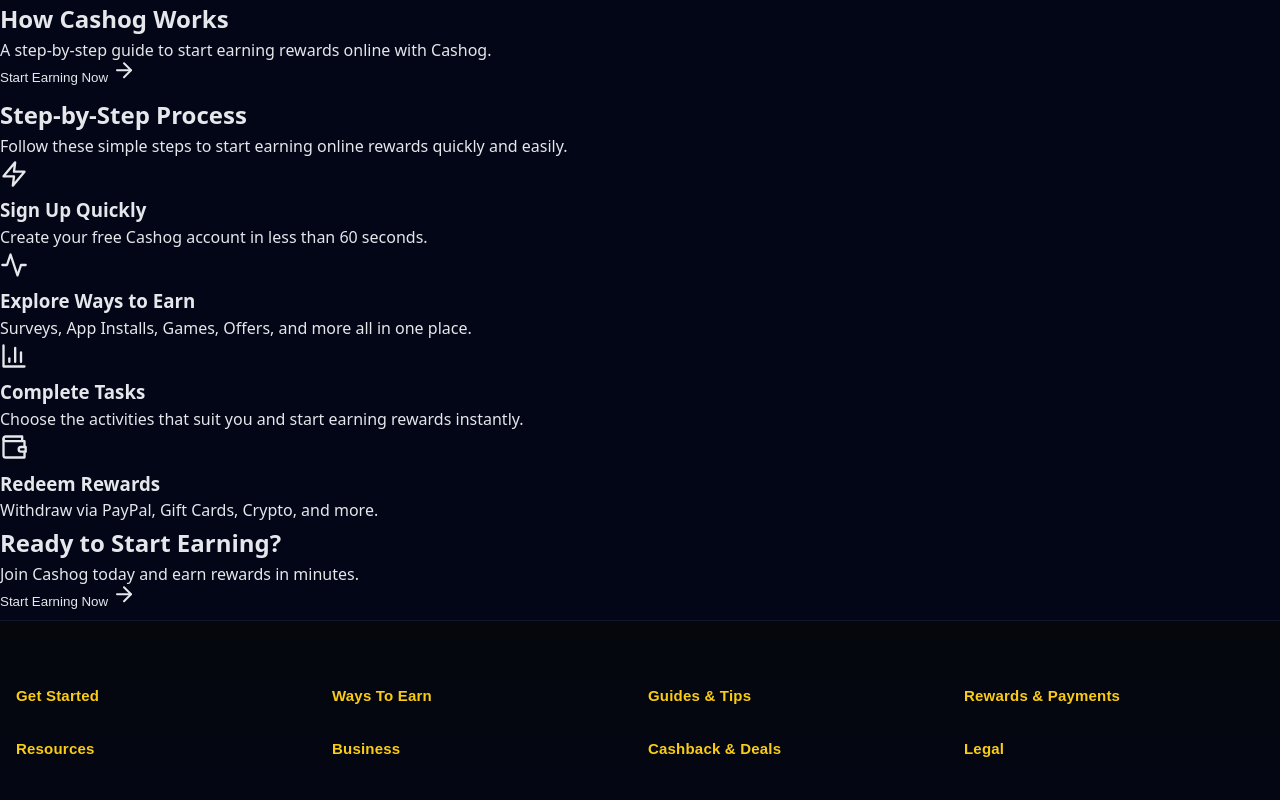
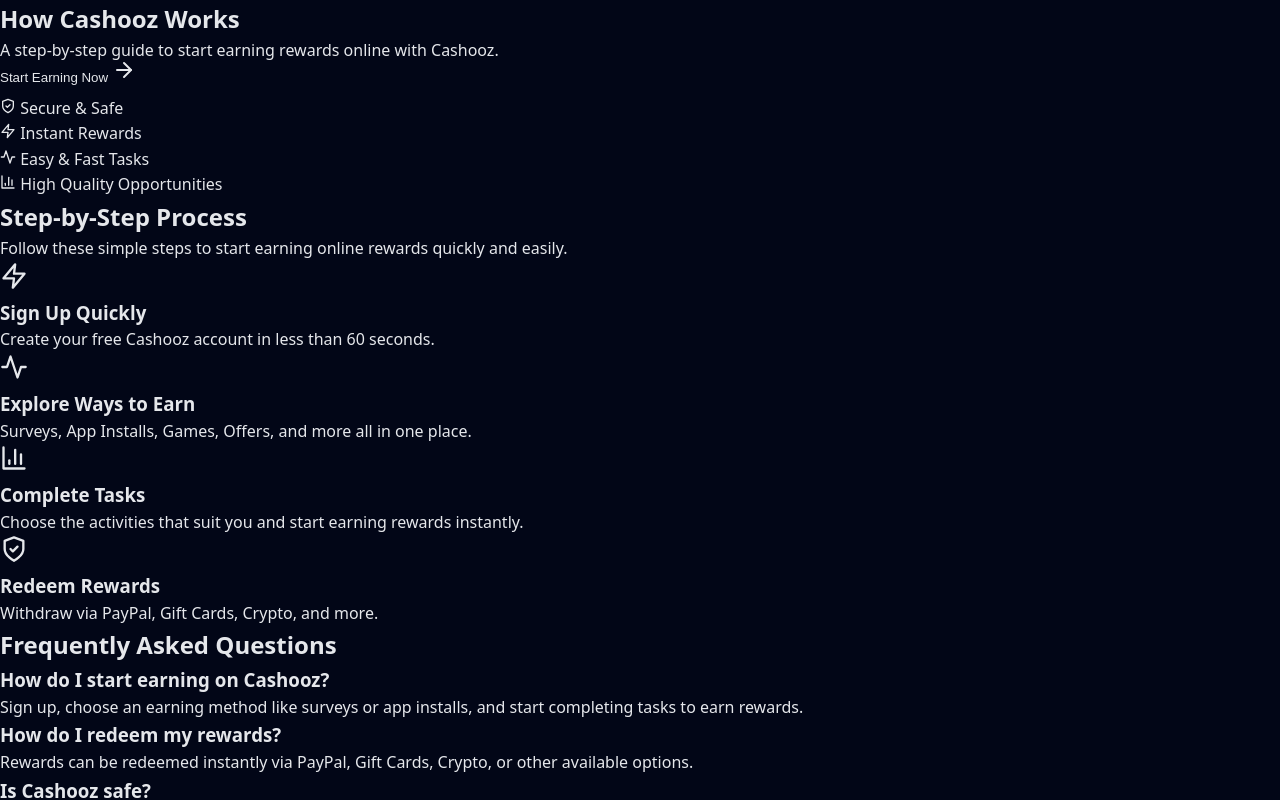
Before and after one commit to tool63/cashin, a Next.js app: page /how-it-works in a window 1280 px wide. Shown: the top 800 px of the page. Built offline with nearby package versions, Linux system fonts and the light colour scheme.

Commit message:
Update page.tsx

```diff
--- a/app/how-it-works/page.tsx
+++ b/app/how-it-works/page.tsx
@@ -1,127 +1,327 @@
+
+
+
 "use client";
 
-import { useRef, useState, useEffect } from "react";
+
+import { useEffect, useRef, useState } from "react";
+
 import { motion } from "framer-motion";
-import { ArrowRight, ShieldCheck, Zap, Activity, BarChart3, Wallet } from "lucide-react";
+
+import { ArrowRight, ShieldCheck, Zap, Activity, BarChart3, Eye } from "lucide-react";
+
 
 const steps = [
+
   {
+
     title: "Sign Up Quickly",
-    description: "Create your free Cashog account in less than 60 seconds.",
+
+    description: "Create your free Cashooz account in less than 60 seconds.",
+
     icon: <Zap size={28} />,
+
   },
+
   {
+
     title: "Explore Ways to Earn",
+
     description: "Surveys, App Installs, Games, Offers, and more all in one place.",
+
     icon: <Activity size={28} />,
+
   },
+
   {
+
     title: "Complete Tasks",
+
     description: "Choose the activities that suit you and start earning rewards instantly.",
+
     icon: <BarChart3 size={28} />,
+
   },
+
   {
+
     title: "Redeem Rewards",
+
     description: "Withdraw via PayPal, Gift Cards, Crypto, and more.",
-    icon: <Wallet size={28} />,
+
+    icon: <ShieldCheck size={28} />,
+
   },
+
 ];
 
-export default function HowCashogWorks() {
+
+export default function HowCashoozWorks() {
+
   const heroRef = useRef<HTMLDivElement>(null);
+
   const footerRef = useRef<HTMLDivElement>(null);
+
   const [showFloating, setShowFloating] = useState(false);
 
-  const handleCTA = () => alert("Create your Cashog account to start earning today!");
+
+  const handleCTA = () => {
+
+    alert("Create your Cashooz account to start earning today!");
+
+  };
+
 
   const ctaGradient = "bg-gradient-to-r from-cyan-400 via-emerald-400 to-teal-400";
 
+
+  /* Floating CTA logic */
+
   useEffect(() => {
+
     if (!heroRef.current || !footerRef.current) return;
+
+
     const observer = new IntersectionObserver(
+
       (entries) => {
+
         const heroVisible = entries.find((e) => e.target === heroRef.current)?.isIntersecting;
+
         const footerVisible = entries.find((e) => e.target === footerRef.current)?.isIntersecting;
+
         setShowFloating(!heroVisible && !footerVisible);
+
       },
+
       { threshold: 0.3 }
+
     );
+
+
     observer.observe(heroRef.current);
+
     observer.observe(footerRef.current);
+
+
     return () => observer.disconnect();
+
   }, []);
 
+
   return (
+
     <div className="min-h-screen bg-gradient-to-br from-[#0b101f] via-[#020617] to-black text-white">
+
+
       {/* HERO */}
+
       <section ref={heroRef} className="px-4 pt-24 pb-28 text-center max-w-7xl mx-auto">
+
         <motion.h1
+
           initial={{ opacity: 0, y: -20 }}
+
           animate={{ opacity: 1, y: 0 }}
+
           className="text-4xl md:text-6xl font-extrabold"
+
         >
-          How <span className="bg-gradient-to-r from-cyan-400 via-emerald-400 to-teal-400 bg-clip-text text-transparent">Cashog</span> Works
+
+          How <span className="bg-gradient-to-r from-cyan-400 via-emerald-400 to-teal-400 bg-clip-text text-transparent">Cashooz Works</span>
+
         </motion.h1>
+
+
         <p className="text-gray-400 mt-6 max-w-2xl mx-auto text-lg">
-          A step-by-step guide to start earning rewards online with Cashog.
+
+          A step-by-step guide to start earning rewards online with Cashooz.
+
         </p>
+
+
+        <div className="mt-10">
+
           <motion.button
+
             onClick={handleCTA}
+
             animate={{ y: [0, -6, 0] }}
+
             transition={{ repeat: Infinity, duration: 1.6 }}
-          className={`mt-10 inline-flex items-center gap-3 px-12 py-5 rounded-3xl font-bold text-lg ${ctaGradient} shadow-2xl hover:scale-105`}
+
+            className={`inline-flex items-center gap-3 px-12 py-5 rounded-3xl font-bold text-lg ${ctaGradient} shadow-2xl hover:scale-105`}
+
           >
+
             Start Earning Now <ArrowRight />
+
           </motion.button>
+
+        </div>
+
       </section>
 
-      {/* STEPS */}
-      <section className="px-4 py-20 max-w-7xl mx-auto text-center">
-        <h2 className="text-3xl font-bold mb-4">Step-by-Step Process</h2>
-        <p className="text-gray-400 mb-10 max-w-2xl mx-auto">
-          Follow these simple steps to start earning online rewards quickly and easily.
-        </p>
-        <div className="grid md:grid-cols-2 lg:grid-cols-4 gap-8">
-          {steps.map((step, i) => (
-            <motion.div
-              key={i}
-              whileInView={{ opacity: [0, 1], y: [20, 0] }}
-              transition={{ delay: i * 0.1 }}
-              className="bg-white/5 border border-white/10 rounded-2xl p-8 hover:border-cyan-400/40 transition"
-            >
-              <div className="text-cyan-400 mb-4 mx-auto w-fit">{step.icon}</div>
-              <h3 className="text-xl font-semibold mb-2">{step.title}</h3>
-              <p className="text-gray-400">{step.description}</p>
-            </motion.div>
-          ))}
+
+      {/* TRUST STRIP */}
+
+      <section className="bg-white/5 px-4 py-10 max-w-7xl mx-auto">
+
+        <div className="grid grid-cols-2 md:grid-cols-4 gap-6 text-gray-300 text-sm">
+
+          <div className="flex gap-2 items-center"><ShieldCheck className="text-emerald-400" size={16} /> Secure & Safe</div>
+
+          <div className="flex gap-2 items-center"><Zap className="text-yellow-400" size={16} /> Instant Rewards</div>
+
+          <div className="flex gap-2 items-center"><Activity className="text-emerald-400" size={16} /> Easy & Fast Tasks</div>
+
+          <div className="flex gap-2 items-center"><BarChart3 className="text-purple-400" size={16} /> High Quality Opportunities</div>
+
         </div>
+
       </section>
 
-      {/* FINAL CTA */}
-      <section ref={footerRef} className="px-4 py-28 text-center max-w-7xl mx-auto">
-        <h2 className="text-4xl font-extrabold">Ready to Start Earning?</h2>
-        <p className="text-gray-300 mt-4 text-lg">Join Cashog today and earn rewards in minutes.</p>
-        <motion.button
-          onClick={handleCTA}
-          animate={{ y: [0, -6, 0] }}
-          transition={{ repeat: Infinity, duration: 1.6 }}
-          className={`mt-10 inline-flex items-center gap-3 px-14 py-5 rounded-full font-bold text-lg ${ctaGradient} shadow-2xl`}
+
+      {/* STEPS */}
+
+      <section className="px-4 py-20 max-w-7xl mx-auto text-center">
+
+        <h2 className="text-3xl font-bold mb-4">Step-by-Step Process</h2>
+
+        <p className="text-gray-400 mb-10 max-w-2xl mx-auto">
+
+          Follow these simple steps to start earning online rewards quickly and easily.
+
+        </p>
+
+
+        <div className="grid md:grid-cols-2 lg:grid-cols-4 gap-8">
+
+          {steps.map((step, i) => (
+
+            <motion.div
+
+              key={i}
+
+              whileInView={{ opacity: [0, 1], y: [20, 0] }}
+
+              transition={{ delay: i * 0.1 }}
+
+              className="bg-white/5 border border-white/10 rounded-2xl p-8 hover:border-cyan-400/40 transition"
+
             >
-          Start Earning Now <ArrowRight />
-        </motion.button>
+
+              <div className="text-cyan-400 mb-4 mx-auto w-fit">{step.icon}</div>
+
+              <h3 className="text-xl font-semibold mb-2">{step.title}</h3>
+
+              <p className="text-gray-400">{step.description}</p>
+
+            </motion.div>
+
+          ))}
+
+        </div>
+
       </section>
 
+
+      {/* FAQ */}
+
+      <section className="px-4 py-20 max-w-7xl mx-auto text-center">
+
+        <h2 className="text-3xl font-bold mb-4">Frequently Asked Questions</h2>
+
+        <div className="text-gray-400 mt-6 space-y-4">
+
+          <div className="bg-white/5 rounded-xl p-6 cursor-pointer hover:bg-white/10 transition">
+
+            <h3 className="font-semibold">How do I start earning on Cashooz?</h3>
+
+            <p className="mt-2 text-sm">Sign up, choose an earning method like surveys or app installs, and start completing tasks to earn rewards.</p>
+
+          </div>
+
+          <div className="bg-white/5 rounded-xl p-6 cursor-pointer hover:bg-white/10 transition">
+
+            <h3 className="font-semibold">How do I redeem my rewards?</h3>
+
+            <p className="mt-2 text-sm">Rewards can be redeemed instantly via PayPal, Gift Cards, Crypto, or other available options.</p>
+
+          </div>
+
+          <div className="bg-white/5 rounded-xl p-6 cursor-pointer hover:bg-white/10 transition">
+
+            <h3 className="font-semibold">Is Cashooz safe?</h3>
+
+            <p className="mt-2 text-sm">Yes, we use secure tracking and encrypted systems to ensure your data and rewards are safe.</p>
+
+          </div>
+
+        </div>
+
+      </section>
+
+
+      {/* FINAL CTA */}
+
+      <section ref={footerRef} className="px-4 py-28 text-center max-w-7xl mx-auto">
+
+        <h2 className="text-4xl font-extrabold">Ready to Start Earning?</h2>
+
+        <p className="text-gray-300 mt-4 text-lg">Join Cashooz today and earn rewards in minutes.</p>
+
+        <motion.button
+
+          onClick={handleCTA}
+
+          animate={{ y: [0, -6, 0] }}
+
+          transition={{ repeat: Infinity, duration: 1.6 }}
+
+          className={`mt-10 inline-flex items-center gap-3 px-14 py-5 rounded-full font-bold text-lg ${ctaGradient} shadow-2xl`}
+
+        >
+
+          Start Earning Now <ArrowRight />
+
+        </motion.button>
+
+      </section>
+
+
       {/* FLOATING CTA */}
+
       {showFloating && (
-        <motion.div initial={{ opacity: 0, y: 40 }} animate={{ opacity: 1, y: 0 }} className="fixed bottom-6 right-6 z-50">
+
+        <motion.div
+
+          initial={{ opacity: 0, y: 40 }}
+
+          animate={{ opacity: 1, y: 0 }}
+
+          className="fixed bottom-6 right-6 z-50"
+
+        >
+
           <button
+
             onClick={handleCTA}
+
             className={`px-6 py-4 rounded-full font-bold text-lg ${ctaGradient} shadow-2xl hover:scale-105`}
+
           >
+
             Start Earning in 60 Seconds
+
           </button>
+
         </motion.div>
+
       )}
+
     </div>
+
   );
+
 }
```
Lines whose indentation alone changed are shown as unchanged.
